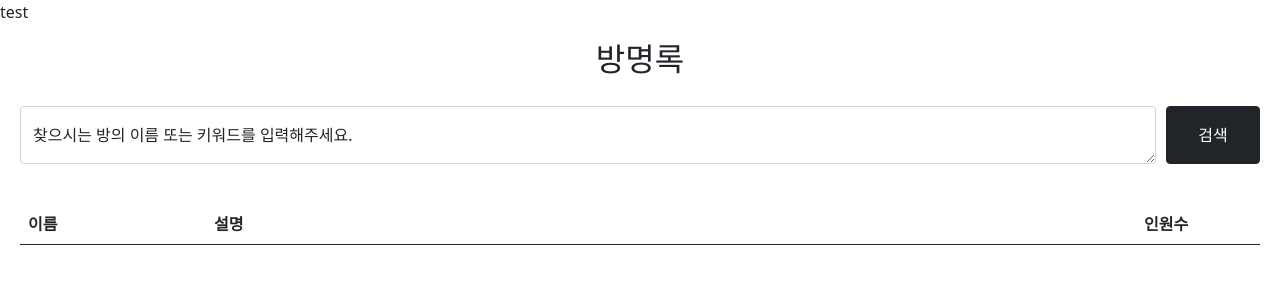
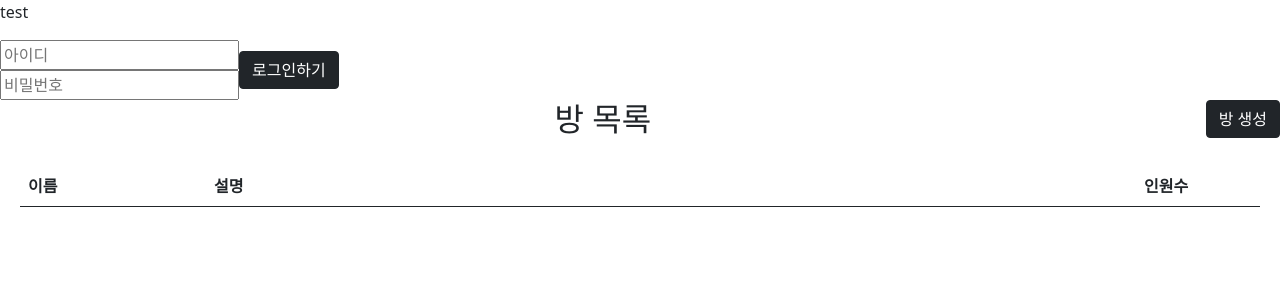
Before and after one commit to inno2team/inno2team, a Flask app: page / in a window 1280 px wide. Shown: the top 300 px of the page. Run offline with Flask 3, Linux system fonts and the light colour scheme; data that the repository does not hold is empty.

Commit message:
chore: css수정 및 자잘한 수정

```diff
--- a/app.py
+++ b/app.py
@@ -17,6 +17,10 @@ app = Flask(__name__)
 def home():
     return render_template('index.html')
 
+@app.route('/create_room')
+def create_room():
+    return render_template('create_room.html')
+
 
 @app.route("/room/list", methods=["GET"])
 def room_list_get():
@@ -30,9 +34,18 @@ def room_join():
     user_id = request.form['user_id']
     room_id = ObjectId(request.form['room_id'])
     prt_users = db.room.find_one({"_id": room_id})["prt_users"]
-    if (user_id in prt_users):
+    # user_room_id = db.user.find_one({"user_id": user_id})["room_id"]
+    # if (room_id == user_room_id):
+    #     return jsonify({'msg':'이미 참가한 방입니다!'})
+    # else :
+    #     if (user_room_id is None) :
+    #         db.room.update_one({"_id" : room_id}, {"$inc" : {"prt" : 1}, "$push" :{"prt_users" : user_id}})
+    #         return jsonify({'msg':'참가 완료!!'})
+    #     else :
+    #         return jsonify({'msg':'이미 참가중인 방이 있습니다!'})
+    if (user_id in prt_users) :
         return jsonify({'msg':'이미 참가한 방입니다!'})
-    else:
+    else :
         db.room.update_one({"_id" : room_id}, {"$inc" : {"prt" : 1}, "$push" :{"prt_users" : user_id}})
         return jsonify({'msg':'참가 완료!!'})
 
--- a/templates/roomlist.html
+++ b/templates/roomlist.html
@@ -22,13 +22,27 @@
             justify-content: center;
         }
 
-        .searching {
+        .login_box {
+            display: flex;
+            flex-direction: row;
+            align-items: center;
+            justify-content: left;
+        }
+
+        .input_box {
+            display: flex;
+            flex-direction: column;
+            align-items: start;
+            justify-content: center;
+        }
+
+        /* .searching {
             display: flex;
             flex-direction: row;
             align-items: stretch;
             justify-content: center;
             margin: 20px 20px 20px 20px;
-        }
+        } */
 
         .searching>.form-floating {
             width: 100%;
@@ -120,6 +134,11 @@
         }
         function join(room_id) {
             let user_id = "nobi1" //본 id는 임시로 넣어둔 것이며 로그인한 사용자에게 값을 받아서 저장한다.
+            //문제점 : 이미 다른 방에 참가중인 사람이 다른 방에 참가하려고 할때 어떻게 막을것인가?
+            //1. user db에 현재 참가중인지 아닌지의 상태를 표시한다.
+            //1_1. user가 값을 가지고 있을 필요가 없네... 매번 백엔드가 확인해 주면 그만아닌가?
+            //2. 모든 방의 참가자를 확인해서 user가 참가한 방이 있는지 확인한다.
+            //2_1. 확실히 1번의 방법이 빠를것 같긴 한데...
             let formData = new FormData();
             formData.append("user_id", user_id);
             formData.append("room_id", room_id);
@@ -137,17 +156,22 @@
 </head>
 
 <body>
+
+    <h2 style="text-align: center;"></h2>
+    <div class="login_box">
+        <div class="input_box">
+            <input type="text" class="id" placeholder="아이디">
+            <input type="text" class="pw" placeholder="비밀번호">
+        </div>
+        <button onclick="search()" type="button" class="btn btn-dark">
+            로그인하기
+        </button>
+    </div>
+    <button onclick="location.href='/create_room'" type="button" class="btn btn-dark" style="float : right">
+        방 생성
+    </button>
+    <h2 style="text-align: center;">방 목록</h2>
     <div class="roomlist">
-        <h2 style="text-align: center;">방명록</h2>
-        <div class="searching">
-            <div class="form-floating">
-                <textarea class="form-control" placeholder="Leave a comment here" id="comment"></textarea>
-                <label for="floatingTextarea2">찾으시는 방의 이름 또는 키워드를 입력해주세요.</label>
-            </div>
-            <button onclick="search()" type="button" class="btn btn-dark">
-                검색
-            </button>
-        </div>
         <div class="room_list">
             <table class="table">
                 <thead>
```
Also changed, not shown: templates/create_room.html (added).
